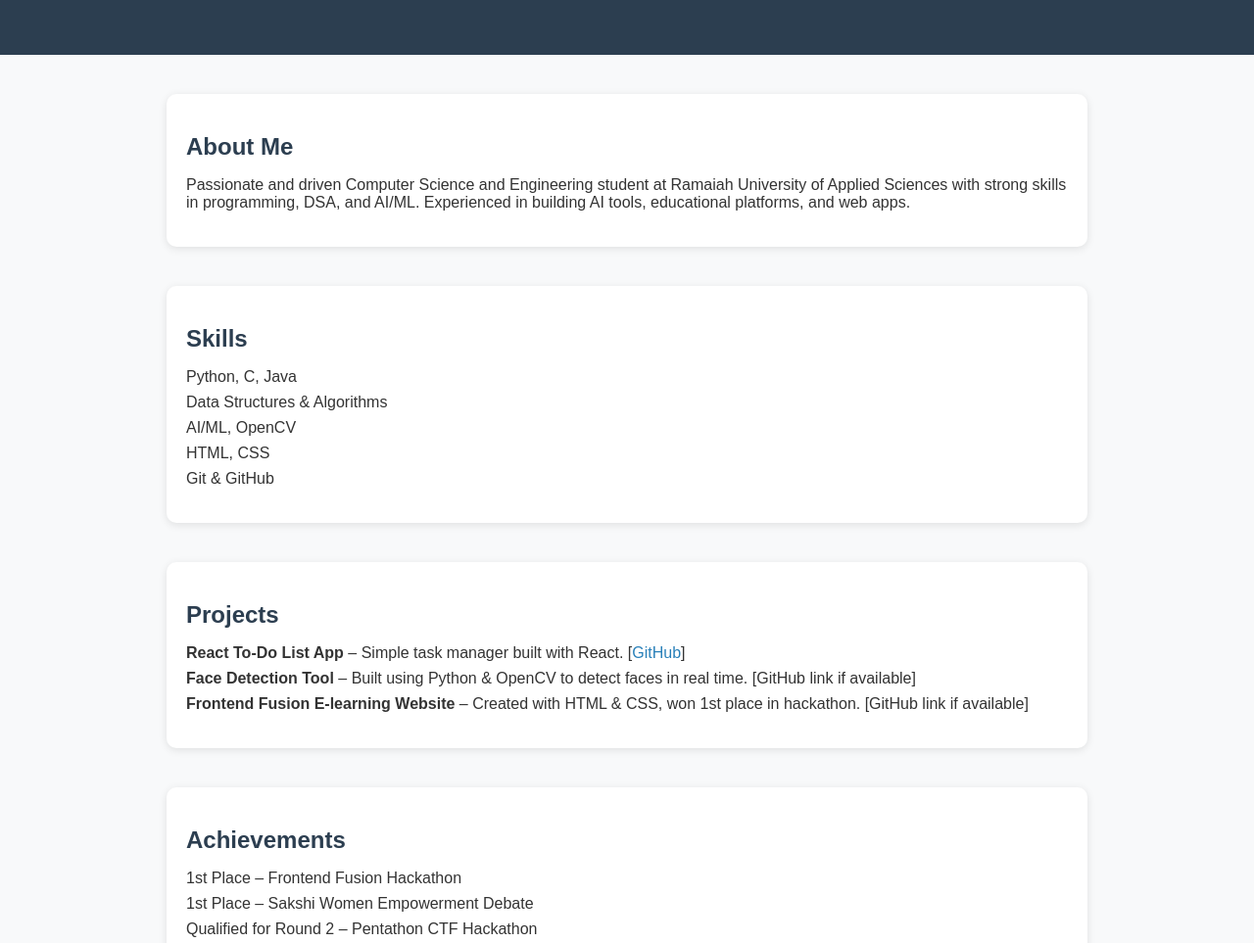
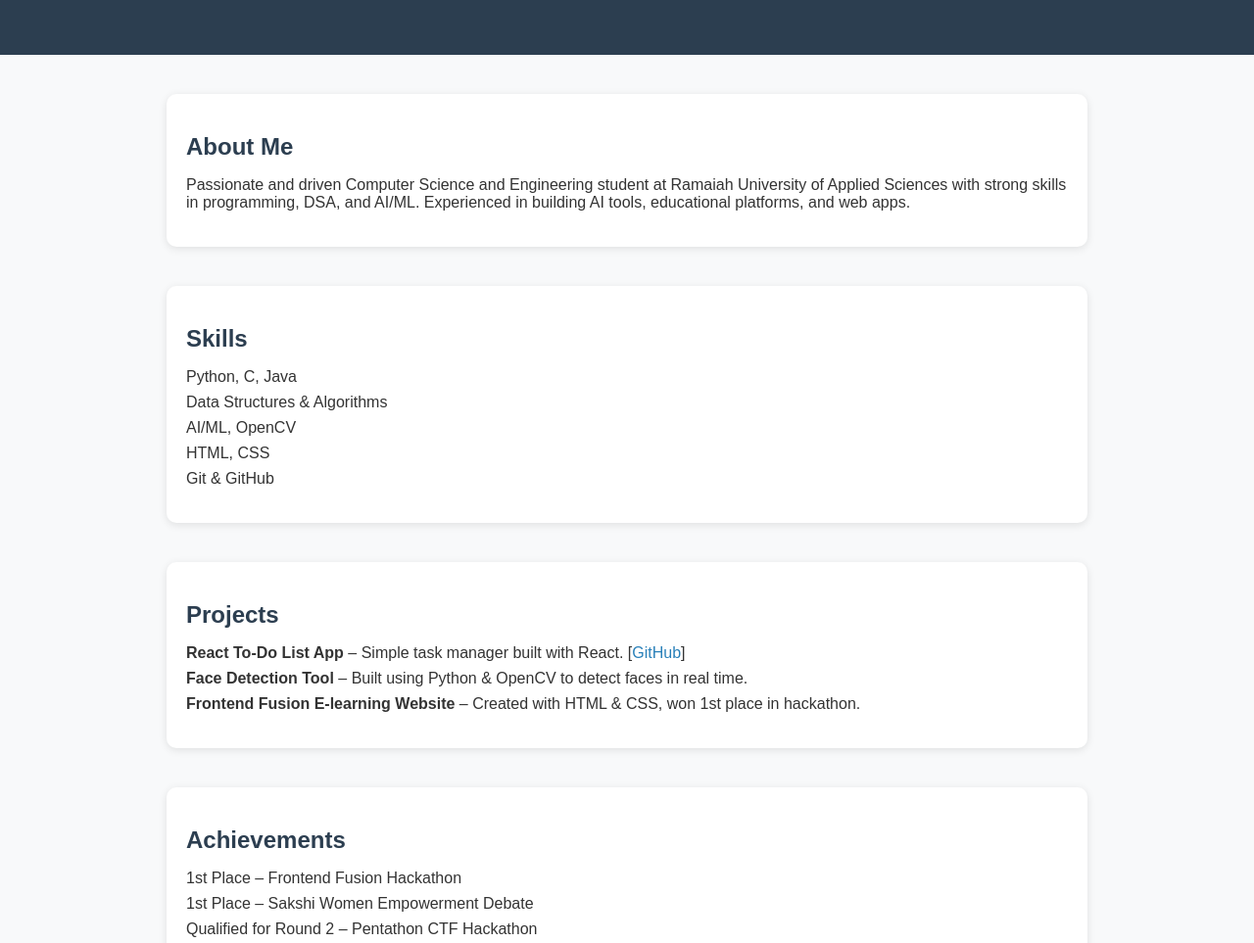
Before and after one commit to srujanaelicherla/srujanaelicherla.github.io, a plain HTML site: page index.html in a window 1280 px wide. Shown: the part 120-1083 px from the top of the page at 98% size. Drawn offline with Linux system fonts and the light colour scheme.

Commit message:
Update index.html

```diff
--- a/index.html
+++ b/index.html
@@ -84,8 +84,8 @@
     <h2>Projects</h2>
     <ul>
       <li><strong>React To-Do List App</strong> – Simple task manager built with React. [<a href="https://github.com/srujanaelicherla/react-todolist" target="_blank">GitHub</a>]</li>
-      <li><strong>Face Detection Tool</strong> – Built using Python & OpenCV to detect faces in real time. [GitHub link if available]</li>
-      <li><strong>Frontend Fusion E-learning Website</strong> – Created with HTML & CSS, won 1st place in hackathon. [GitHub link if available]</li>
+      <li><strong>Face Detection Tool</strong> – Built using Python & OpenCV to detect faces in real time. </li>
+      <li><strong>Frontend Fusion E-learning Website</strong> – Created with HTML & CSS, won 1st place in hackathon. </li>
     </ul>
   </section>
 
```
